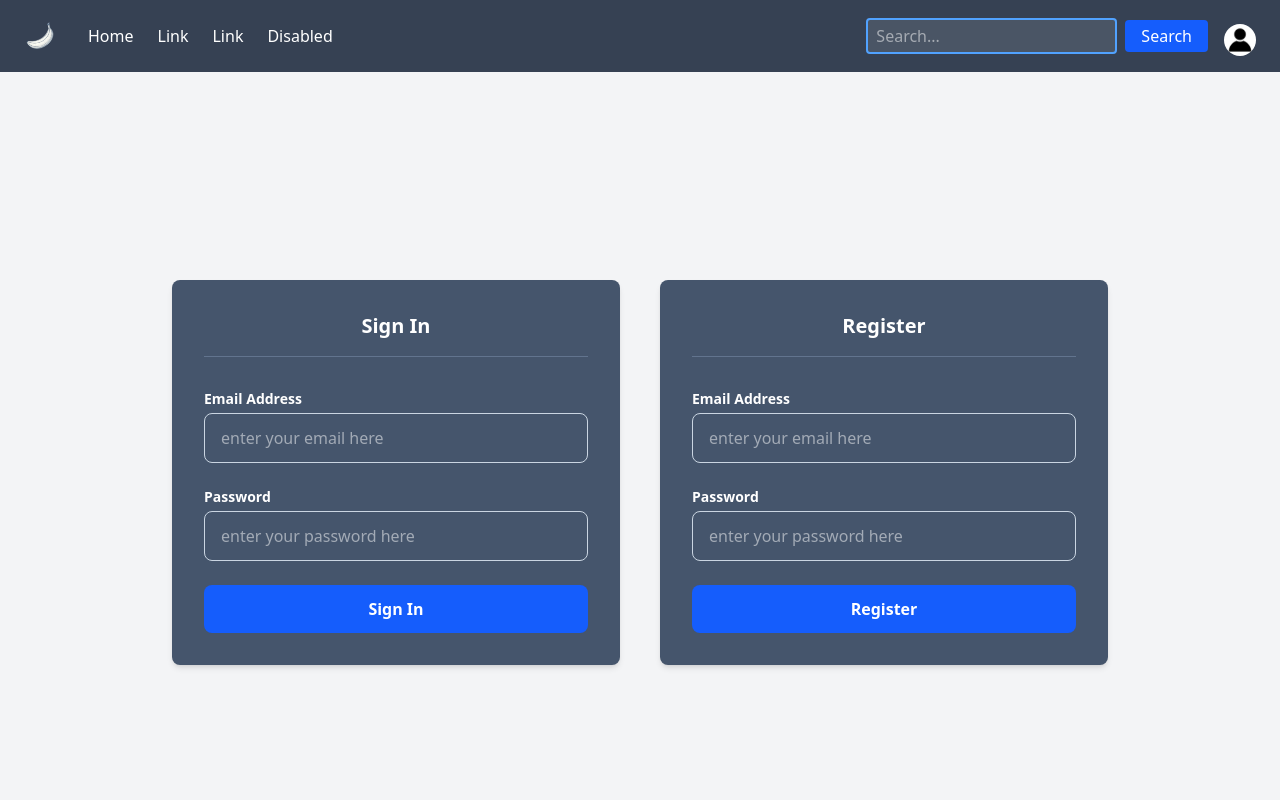
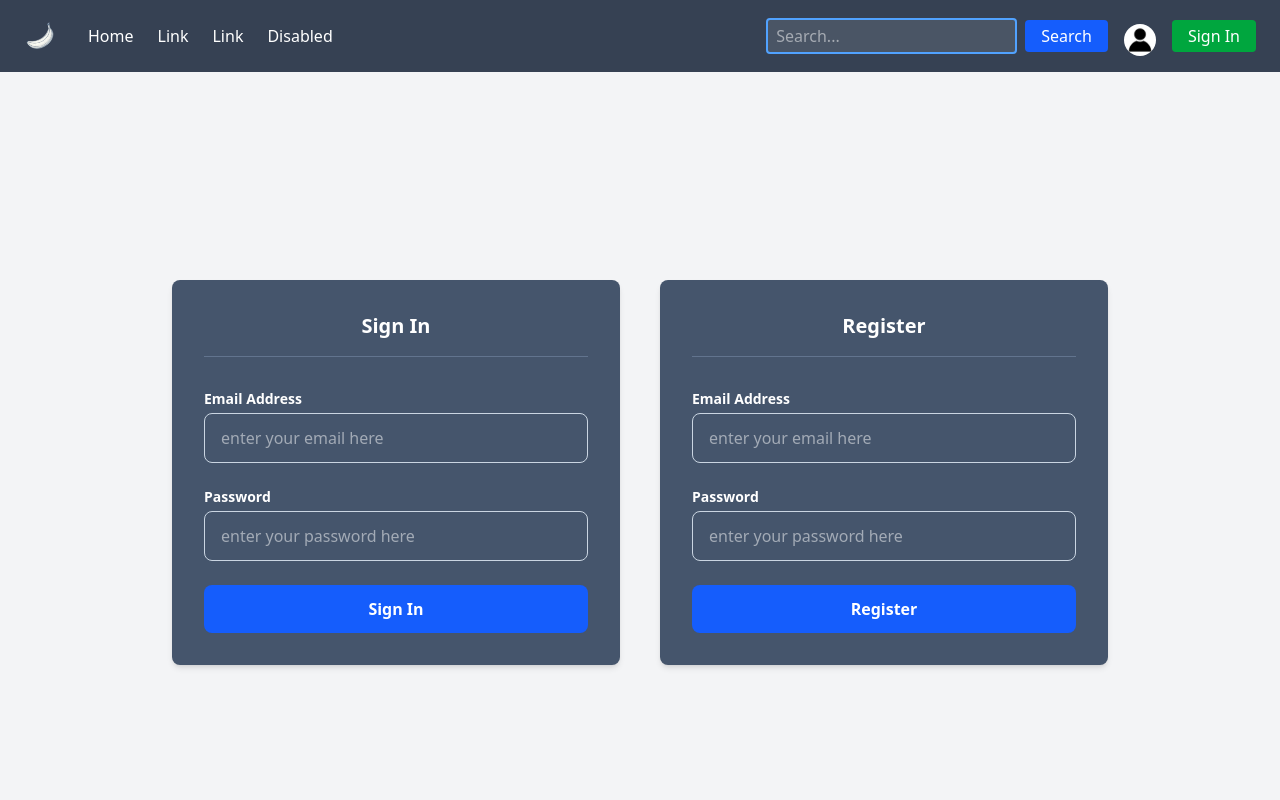
Before and after one commit to cadamczyk556/Food-Tracker, a Next.js app in the folder Frontend/: page /profile in a window 1280 px wide. Shown: the top 800 px of the page. Built offline with nearby package versions, Linux system fonts and the light colour scheme; no server answers.

Commit message:
added sign out functionality and button to display log in state in navbar, todo: add proper profile page, implement scraper, overhaul landing page

```diff
--- a/Frontend/app/components/NavBar.tsx
+++ b/Frontend/app/components/NavBar.tsx
@@ -3,11 +3,13 @@ import React, {useState} from "react";
 import {useRouter} from "next/navigation";
 import { text } from "stream/consumers";
 import Link from "next/link"
+import { signIn, signOut, useSession } from "next-auth/react";
 
 function NavBar() {
 
     const [textInput, settextInput] = useState("");
     const router = useRouter();
+    const { data: session, status } = useSession();
 
     const handleSearch = (e: React.FormEvent) => {
         e.preventDefault()
@@ -74,6 +76,35 @@ function NavBar() {
                 <Link href="/profile">
                     <img src="/profile.jpg" alt="Profile" className="shrink-0 ml-4 h-8 w-8 rounded-full  mt-2 md-mt-0 hover:ring-2 hover:ring-blue-500 hover:cursor-pointer" />
                 </Link>
+
+
+                {status === "loading" && <p>Loading...</p>}
+
+                {status === "authenticated" && (
+                    <button
+                        onClick = {() => signOut()}
+                        className = "ml-4 px-4 py-1 rounded bg-red-600 hover:bg-red-700 text-white transition-colors duration-300 shrink-0  hover:cursor-pointer"
+                    >
+                        Sign Out
+                    </button>
+
+                )}
+
+                {status === "unauthenticated" && (
+
+                    <button
+                        onClick = {() => signIn()}
+                        className = "ml-4 px-4 py-1 rounded bg-green-600 hover:bg-green-700 text-white transition-colors duration-300 shrink-0 hover:cursor-pointer"
+                    >
+                        Sign In
+                    </button>
+
+                )}
+
+
+
+
+
             </div>
             </div>
         </div>
--- a/Frontend/app/profile/page.tsx
+++ b/Frontend/app/profile/page.tsx
@@ -4,10 +4,10 @@
 import { useState } from "react";
 import { signIn } from "next-auth/react";
 import { useRouter } from "next/navigation";
-
+import { useSession, signOut } from "next-auth/react";
 
 export default function Profile() {
-
+const { data: session, status } = useSession();
 const router = useRouter();
 
 const [loginEmail, setLoginEmail] = useState("");
```
Also changed, not shown: Frontend/app/layout.tsx (+6 -1 lines).
